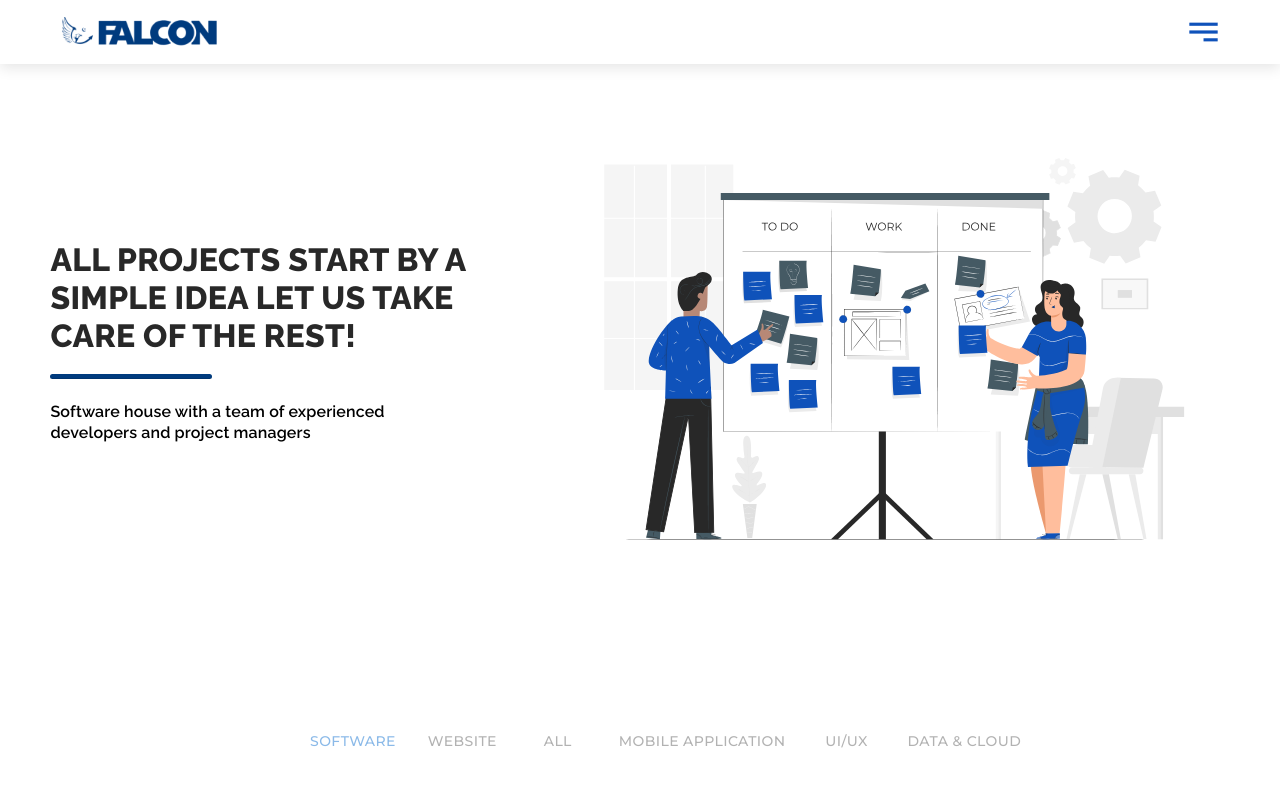
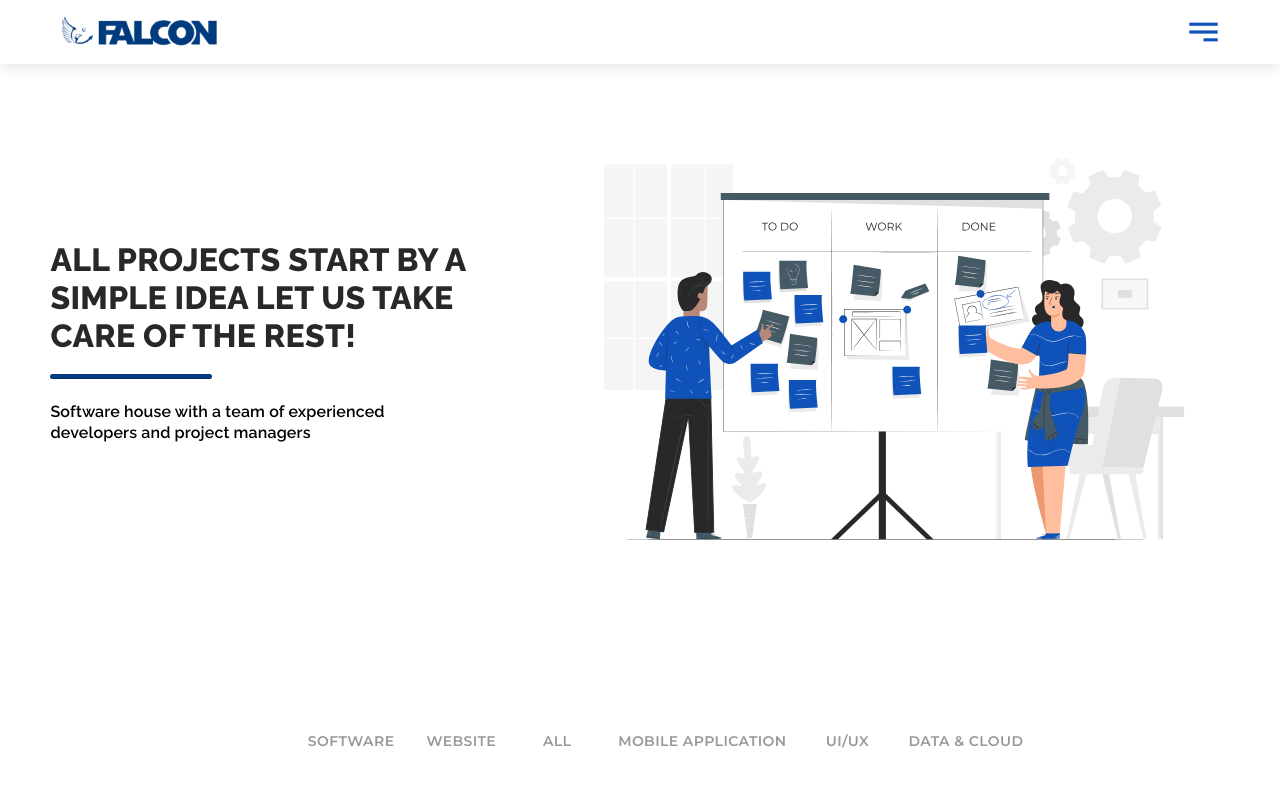
Before and after one commit to yousufkalim/agile-digital, a React (Create React App) app: page /ourprojects in a window 1280 px wide. Shown: the top 800 px of the page. Built offline with nearby package versions, Linux system fonts and the light colour scheme.

Commit message:
ourProject Tabs css

```diff
--- a/src/css/Common/OurProjectTabs.css
+++ b/src/css/Common/OurProjectTabs.css
@@ -6,16 +6,18 @@
 }
 .ProjectListLabel{
     font-family:  Montserrat !important;
-    color: black;
-    font-weight: 600;
-    opacity: 50%;
+    color: black !important;
+
+    font-weight: 600 !important;
+    opacity: 40%;
 }
-.ProjectListLabel:focus{
+.ProjectListLabel:hover{
     color: white !important;
     background-color: #003B7E !important;
-    opacity: 100%;
-    border-radius: 10px;
+    opacity: 100% !important;
+    border-radius: 10px !important;
 }
+
 .css-1aquho2-MuiTabs-indicator{
     height:0 !important;
 }
```
